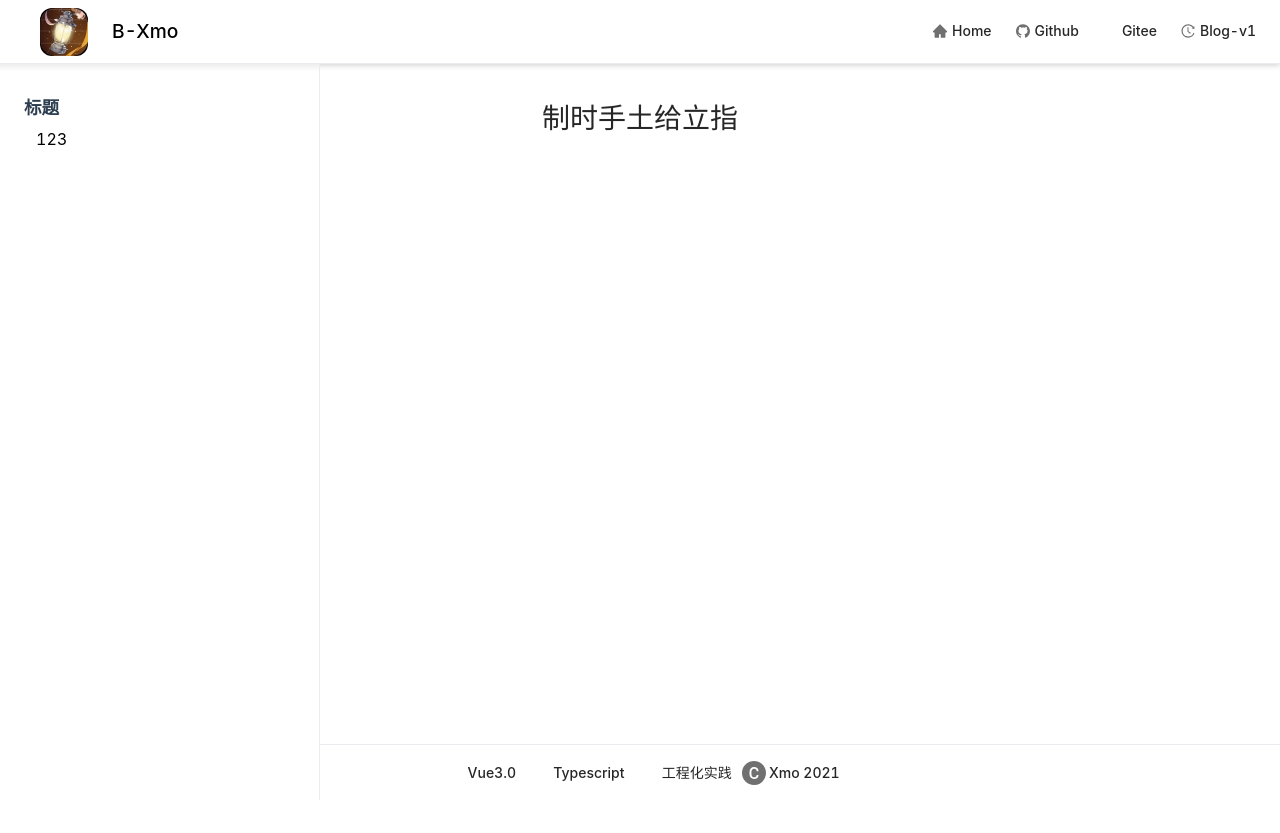
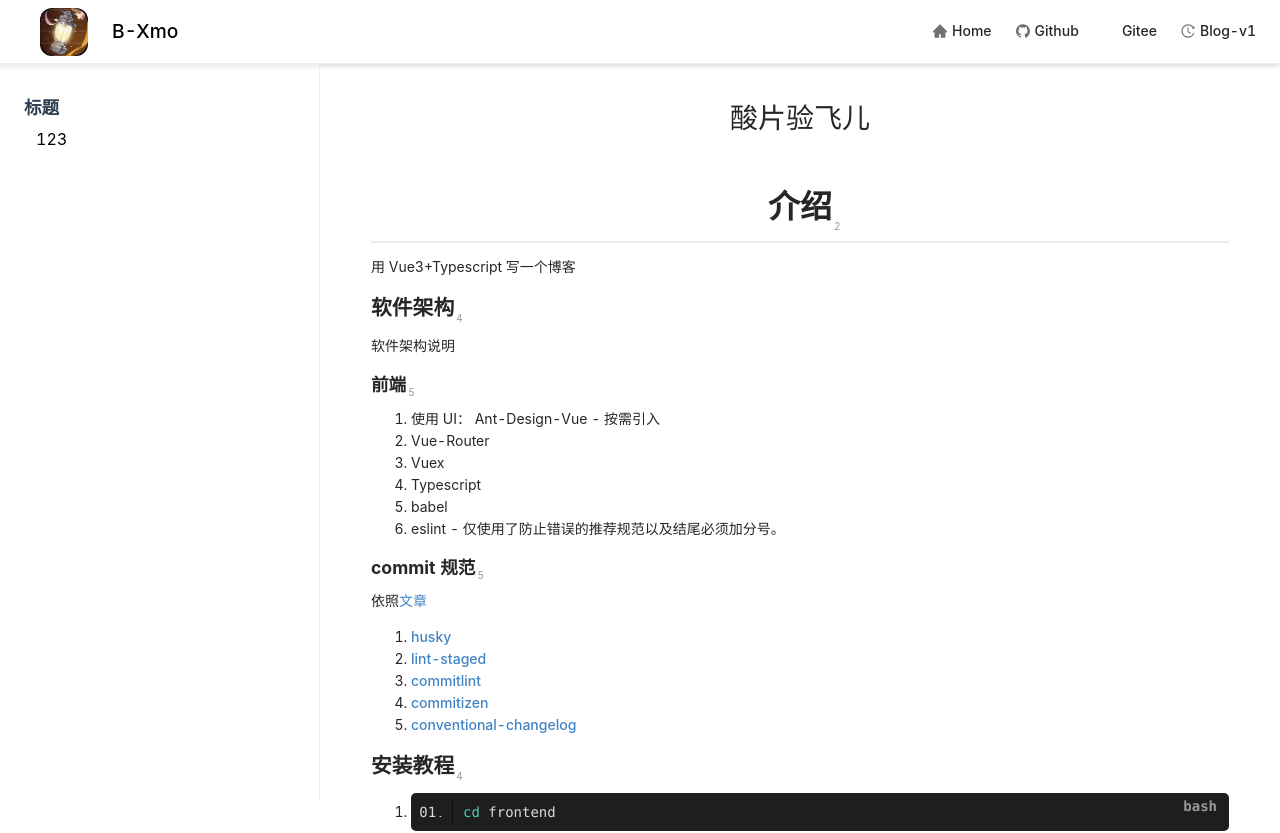
Before and after one commit to darkXmo/bxmo-blog, a Vue app in the folder frontend/: page /article/1 in a window 1280 px wide. Shown: the top 833 px of the page. Built offline with nearby package versions, Linux system fonts and the light colour scheme.

Commit message:
feat(article): 添加 article 页面的内容部分
】

```diff
--- a/frontend/package.json
+++ b/frontend/package.json
@@ -26,6 +26,7 @@
   "devDependencies": {
     "@types/markdown-it": "^12.0.1",
     "@types/mockjs": "^1.0.3",
+    "@types/node": "^14.14.34",
     "@typescript-eslint/eslint-plugin": "^2.33.0",
     "@typescript-eslint/parser": "^2.33.0",
     "@vue/cli-plugin-babel": "~4.5.0",
--- /dev/null
+++ b/frontend/src/api/mock/articleContent.ts
@@ -0,0 +1,154 @@
+export default (): string => {
+  return `
+## 介绍
+
+用 Vue3+Typescript 写一个博客
+
+#### 软件架构
+
+软件架构说明
+
+##### 前端
+
+> 1. 使用 UI： Ant-Design-Vue - 按需引入
+> 2. Vue-Router
+> 3. Vuex
+> 4. Typescript
+> 5. babel
+> 6. eslint - 仅使用了防止错误的推荐规范以及结尾必须加分号。
+
+##### commit 规范
+
+依照[文章](https://juejin.cn/post/6845166890373873677)
+
+> 1. [husky](https://github.com/typicode/husky)
+> 2. [lint-staged](https://github.com/okonet/lint-staged)
+> 3. [commitlint](https://github.com/conventional-changelog/commitlint)
+> 4. [commitizen](https://github.com/commitizen/cz-cli)
+> 5. [conventional-changelog](https://github.com/ajoslin/conventional-changelog)
+
+#### 安装教程
+
+1. \`\`\`bash
+   cd frontend
+   \`\`\`
+
+2. \`\`\`bash
+   npm install
+   \`\`\`
+
+#### 使用说明
+
+1. 热启动
+
+   \`\`\`bash
+   npm run serve
+   \`\`\`
+
+#### 部署说明
+
+部署项目，你首先需要在机器上安装 \`docker\` 和 \`docker-compose \`。
+
+对于前端，你需要先进行构建发布
+
+\`\`\`bash
+cd frontend
+npm run build
+cd ..
+\`\`\`
+
+本前端项目采用 Docker + Nginx 方式部署
+
+\`\`\`bash
+cd deploy
+\`\`\`
+
+请检查 \`docker-compose.yml\` 文件，请将 volumes 设置成你的目录，以 \`bxmo-blog\` 为基准
+
+\`\`\`yml
+version: "3"
+
+services:
+  nginx: #服务名称
+    image: nginx:latest
+    container_name: bxmo-blog-frontend
+    ports:
+      - 80:80
+    volumes: # 相对路径
+      - ../frontend/dist:/usr/share/nginx/html
+      - ./default.conf:/etc/nginx/conf.d/default.conf
+    privileged: true
+\`\`\`
+
+然后，确保你在 \`bxmo-blog\` 目录。
+
+\`\`\`bash
+docker-compose up -d
+\`\`\`
+
+项目将在 \`localhost\` 或 \`localhost:80\` 地址上部署。
+
+> 如果 docker-compose up -d 提示已有容器，则应当输入
+>
+> \`\`\`bash
+> docker-compose up -d --force-recreate
+> \`\`\`
+>
+> 来进行构建
+
+如果你嫌麻烦，我也提供了一个脚本来帮助你进行构建部署前端，通过这种方式，可以直接在对应目录依次执行 \`npm run build\` + \`docker-compose up -d\`。
+
+\`\`\`bash
+# /bxmo-blog
+cd ./deploy
+bash deploy.sh
+\`\`\`
+
+##### 终止
+
+\`\`\`bash
+docker container stop bxmo-blog-frontend
+\`\`\`
+
+##### 删除
+
+\`\`\`bash
+docker container prune # 这个命令实际上会删除所有终止的容器
+\`\`\`
+
+##### 进入容器
+
+\`\`\`bash
+docker exec -it bxmo-blog-frontend bash
+\`\`\`
+
+### 自构建部署
+
+推荐使用我写的 Docker 镜像 - \`xmolan:ubuntu:0.1\` ，
+
+构建执行 \`shell命令\` 。
+
+\`\`\`sh
+cd frontend
+npm install --production
+sudo npm run build
+sudo cp -af dist/. /var/www/html
+\`\`\`
+
+### Git Commit 规范
+
+支持 Angular 的 Commit message 格式。
+
+用 \`npm run commit\` 代替 \`git commit\` ，帮助输入规范化的 \`commit\` 内容。
+
+\`\`\`bash
+git add .
+npm run commit
+\`\`\`
+
+#### 生成 CHANGELOG
+
+\`\`\`bash
+npm run changelog
+\`\`\``;
+};
--- a/frontend/src/api/mock/index.ts
+++ b/frontend/src/api/mock/index.ts
@@ -6,6 +6,7 @@ import Category from "@/models/Category";
 import FriendLink from "@/models/FriendLink";
 import Article from "@/models/Article";
 import UserState from "@/models/UserState";
+import articleContent from "@/api/mock/articleContent";
 
 const baseUrl = "http://127.0.0.1:3000/";
 
@@ -56,7 +57,7 @@ const friendLink = () => {
 const article = () => {
   const item: Article = {
     belong: null,
-    content: Random.cparagraph(),
+    content: articleContent(),
     title: Random.ctitle(),
     category: Random.cword(),
     tags: Array(Random.integer(1, 4))
--- a/frontend/src/assets/style/markdown.scss
+++ b/frontend/src/assets/style/markdown.scss
@@ -16,29 +16,72 @@
   }
 
   padding: 4px 11px;
-  border: $border-default;
   border-radius: 2px;
-  background-color: #f7f7f7;
 
   h1,
   h2,
   h3 {
-    text-align: left;
-    border-bottom: 2px solid $border-default-color;
+    margin: 1.5rem 0;
+    position: relative;
+
+    &::before {
+      position: absolute;
+      bottom: -0.7rem;
+      content: '';
+      width: 100%;
+      height: 2px;
+      left: 0;
+      background: $border-default-color;
+    }
 
   }
 
   h1 {
     font-size: 2.5rem;
+    &::after {
+      content: '1';
+    }
   }
 
   h2 {
     font-size: 2rem;
+    &::after {
+      content: '2';
+    }
+  }
+
+  h3 {
+    &::after {
+      content: '3';
+    }
+  }
+
+  h4 {
+    font-size: 1.3rem;
+    &::after {
+      content: '4';
+    }
+  }
+
+  h5 {
+    font-size: 1.1rem;
+    &::after {
+      content: '5';
+    }
   }
 
 
   h1, h2, h3, h4, h5 {
     font-weight: bold;
+    position: relative;
+    &::after {
+      transform: translateX(2px);
+      position: absolute;
+      bottom: -0.2em;
+      font-weight: lighter;
+      font-size: x-small;
+      color: #999999;
+    }
   }
 
   p {
--- a/frontend/src/components/Markdown/MarkdownCom.vue
+++ b/frontend/src/components/Markdown/MarkdownCom.vue
@@ -39,7 +39,8 @@ export default defineComponent({
   display: grid;
   height: 70vh;
   grid-template-columns: 1fr 1fr;
-
+  border: $border-default;
+  background-color: #f7f7f7;
   > * {
     overflow: auto;
   }
--- a/frontend/src/views/Article.vue
+++ b/frontend/src/views/Article.vue
@@ -15,7 +15,6 @@ import { useRoute } from "vue-router";
 import { getArticle } from "@/controller/Article/getArticle";
 import Article from "@/models/Article";
 import ArticleContent from "./components/ArticleContent.vue";
-
 export default defineComponent({
   name: "ArticlePage",
   components: {
@@ -49,6 +48,7 @@ export default defineComponent({
 <style scoped lang="scss">
 .article-page {
   .content {
+    margin-left: 20rem;
     min-height: 85vh;
   }
 }
--- a/frontend/src/views/components/ArticleContent.vue
+++ b/frontend/src/views/components/ArticleContent.vue
@@ -2,6 +2,7 @@
   <div class="article-content">
     <div class="content">
       <h1>{{ title }}</h1>
+      <div class="markdowned-area" v-html="content"></div>
     </div>
   </div>
 </template>
@@ -9,6 +10,7 @@
 <script lang="ts">
 import Article from "@/models/Article";
 import { computed, defineComponent, PropType } from "vue";
+import transformMarkdown from "@/controller/Publish/transformMarkdown";
 
 export default defineComponent({
   name: "ArticleContent",
@@ -19,8 +21,16 @@ export default defineComponent({
     const title = computed((): undefined | string => {
       return props.article?.title;
     });
+    const content = computed((): undefined | string => {
+      const rawStr = props.article?.content;
+      if (typeof rawStr == "string") {
+        return transformMarkdown(rawStr);
+      }
+      return "";
+    });
     return {
       title,
+      content,
     };
   },
 });
@@ -29,7 +39,7 @@ export default defineComponent({
 <style scoped lang="scss">
 .article-content {
   > .content {
-    max-width: 740px;
+    max-width: 960px;
     margin: 0 auto;
     padding: 2rem 2.5rem;
   }
```
Also changed, not shown: 1 other file (tests, documents, lock files or other folders).
